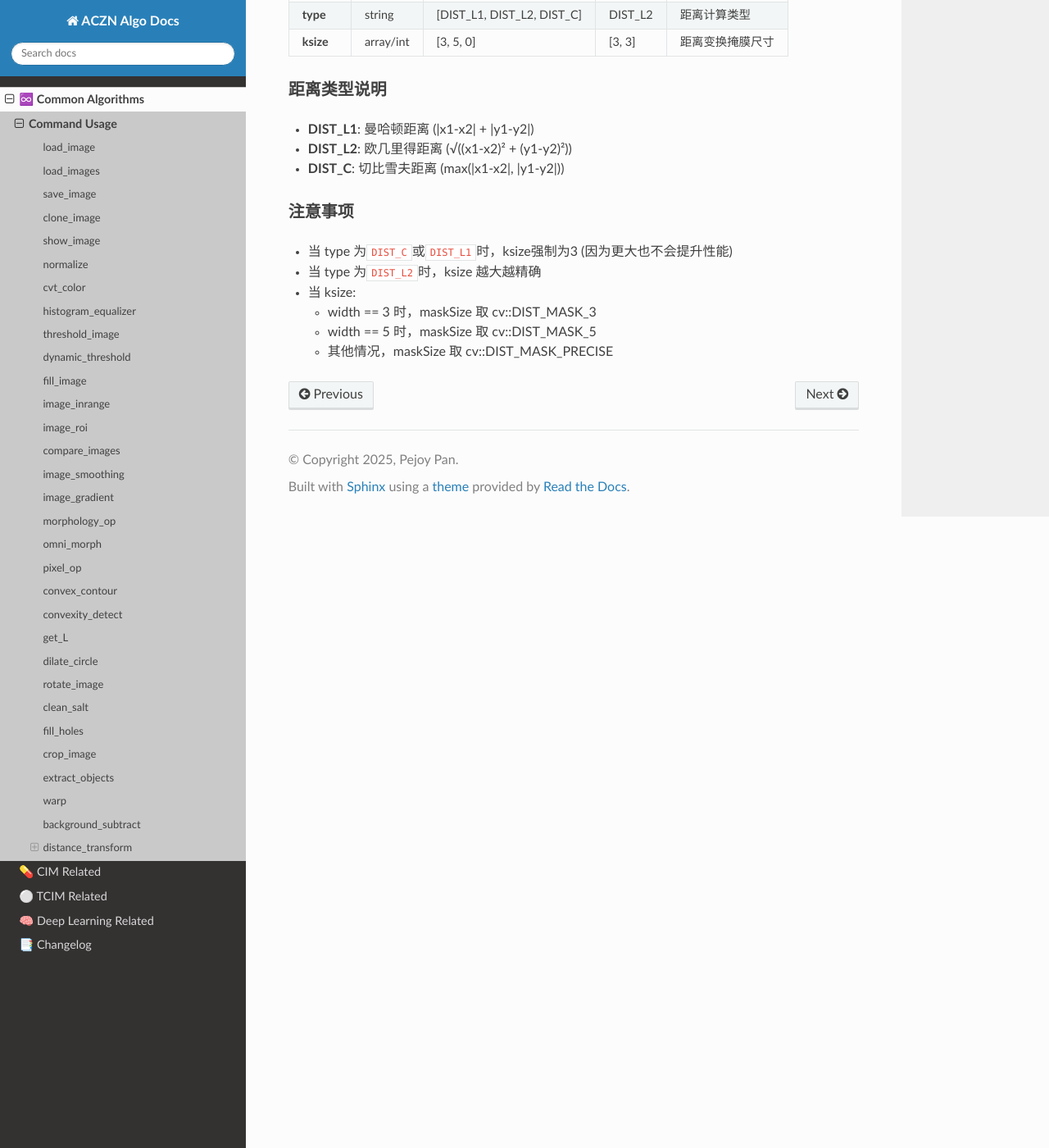
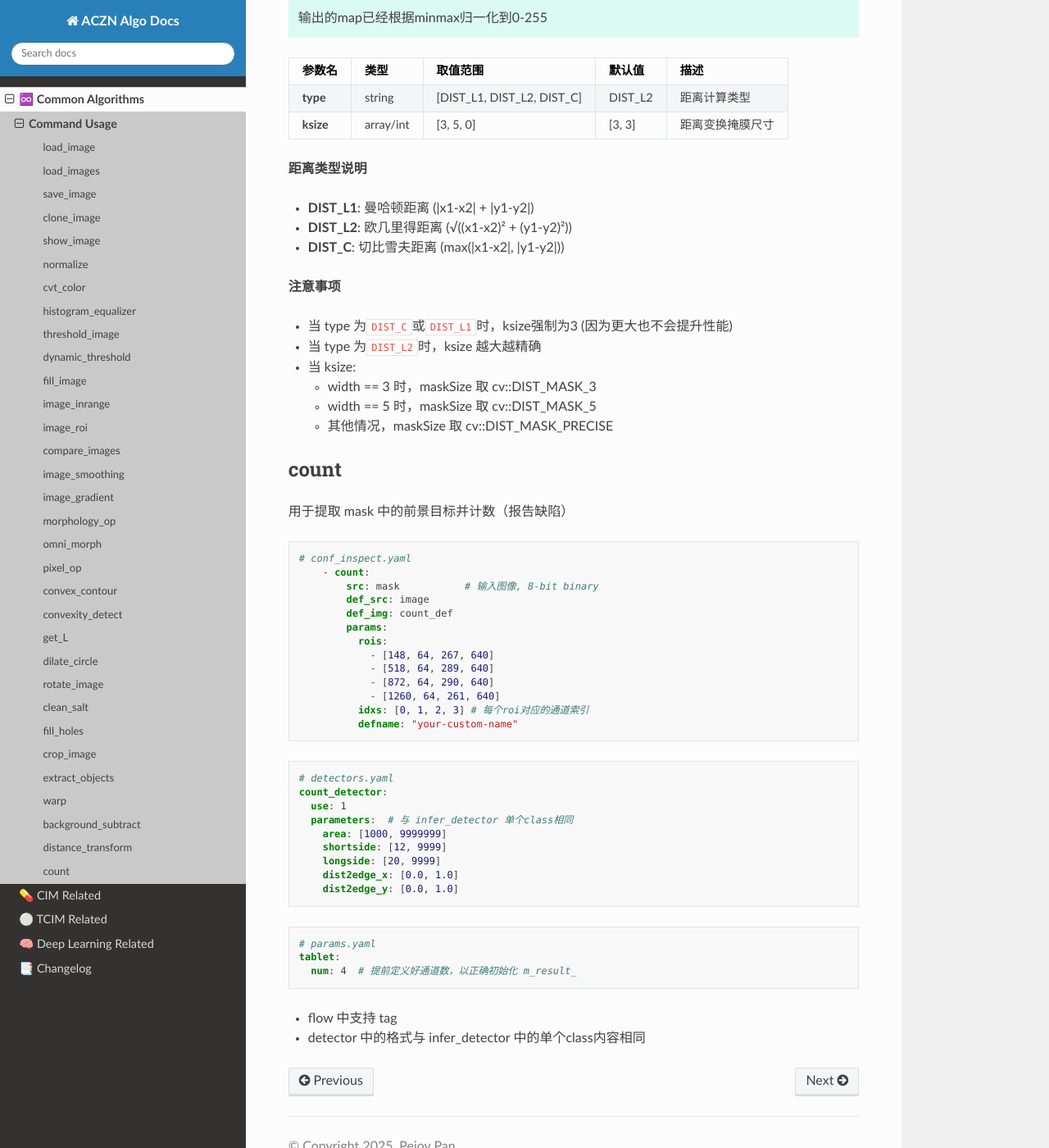
Before and after one commit to pejoypan/aczn-algo-docs, a Sphinx documentation site: the page built from docs/source/common/command-docs.md, in a window 1280 px wide and 1400 px high, scrolled down 13414 px. Shown: the whole window at 82% size. Built offline with Sphinx 7.4.7 and the Read the Docs theme 3.1.0, drawn with Linux system fonts in a browser that asks for light colours.

Commit message:
docs for count

````diff
--- a/docs/source/common/command-docs.md
+++ b/docs/source/common/command-docs.md
@@ -576,20 +576,66 @@ lhs and rhs must have the same size.
           ksize: [5, 5]    # 掩膜大小，影响计算精度
 ```
 
+```{important}
+输出的map已经根据minmax归一化到0-255
+```
+
 | 参数名 | 类型 | 取值范围 | 默认值 | 描述 |
 |--------|------|----------|--------|------|
 | **type** | string | [DIST_L1, DIST_L2, DIST_C] | DIST_L2 | 距离计算类型 |
 | **ksize** | array/int | [3, 5, 0] | [3, 3] | 距离变换掩膜尺寸 |
 
-### 距离类型说明
+**距离类型说明**
 - **DIST_L1**: 曼哈顿距离 (|x1-x2| + |y1-y2|)
 - **DIST_L2**: 欧几里得距离 (√((x1-x2)² + (y1-y2)²))
 - **DIST_C**: 切比雪夫距离 (max(|x1-x2|, |y1-y2|))
 
-### 注意事项
+**注意事项**
 - 当 type 为`DIST_C`或`DIST_L1`时，ksize强制为3 (因为更大也不会提升性能)
 - 当 type 为`DIST_L2`时，ksize 越大越精确
 - 当 ksize:
     - width == 3 时，maskSize 取 cv::DIST_MASK_3
     - width == 5 时，maskSize 取 cv::DIST_MASK_5
     - 其他情况，maskSize 取 cv::DIST_MASK_PRECISE
+
+
+## count
+
+用于提取 mask 中的前景目标并计数（报告缺陷）
+
+```yaml
+# conf_inspect.yaml
+    - count:
+        src: mask           # 输入图像, 8-bit binary
+        def_src: image
+        def_img: count_def
+        params:
+          rois:
+            - [148, 64, 267, 640]
+            - [518, 64, 289, 640]
+            - [872, 64, 290, 640]
+            - [1260, 64, 261, 640]
+          idxs: [0, 1, 2, 3] # 每个roi对应的通道索引
+          defname: "your-custom-name"
+```
+
+```yaml
+# detectors.yaml
+count_detector:
+  use: 1
+  parameters:  # 与 infer_detector 单个class相同
+    area: [1000, 9999999]
+    shortside: [12, 9999]
+    longside: [20, 9999]
+    dist2edge_x: [0.0, 1.0]
+    dist2edge_y: [0.0, 1.0]
+```
+
+```yaml
+# params.yaml
+tablet:
+  num: 4  # 提前定义好通道数，以正确初始化 m_result_
+```
+
+- flow 中支持 tag
+- detector 中的格式与 infer_detector 中的单个class内容相同
````
